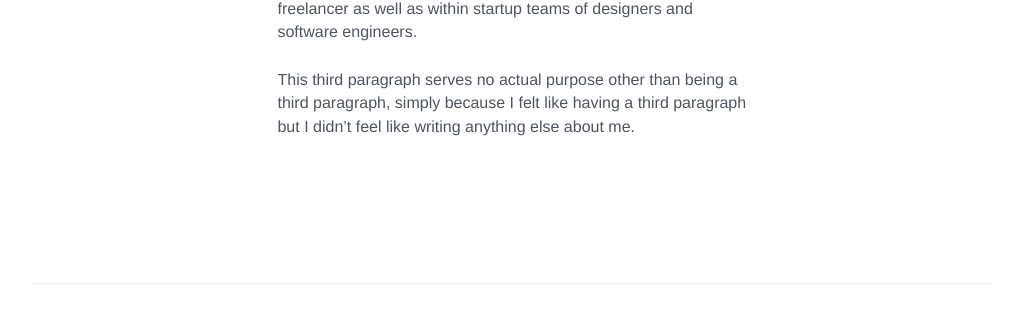
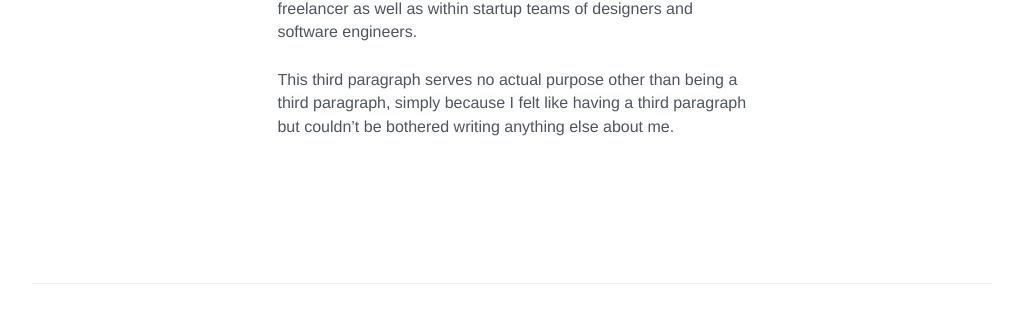
Before and after one commit to afivos/afivos.com, a Jekyll site: the page built from index.md, in a window 1280 px wide. Shown: the part 833-1143 px from the top of the page, without its empty margins (128-1151 px from the left). Built offline with Jekyll 4.4.1, drawn with Linux system fonts in a browser that asks for light colours; nearby versions of some CDN libraries; comment, search, counter and statistics services are not loaded.

Commit message:
Update bio

```diff
--- a/index.md
+++ b/index.md
@@ -11,4 +11,4 @@ I’m Fivos, a multidisciplinary designer on a mission to learn as much as possi
 
 I'm currently doing an MA in Design at Goldsmiths University of London focusing on Spaces and Participation. Prior to this, I have primarily worked as a web/user interface designer both as a freelancer as well as within startup teams of designers and software engineers.
 
-This third paragraph serves no actual purpose other than being a third paragraph, simply because I felt like having a third paragraph but I didn't feel like writing anything else about me.
+This third paragraph serves no actual purpose other than being a third paragraph, simply because I felt like having a third paragraph but couldn't be bothered writing anything else about me.
```
